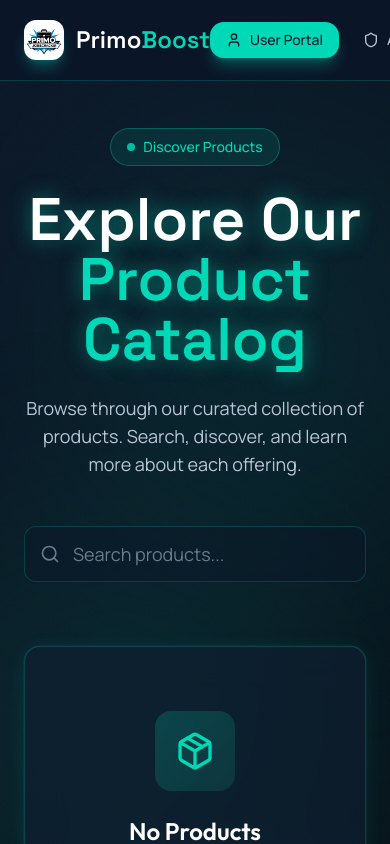
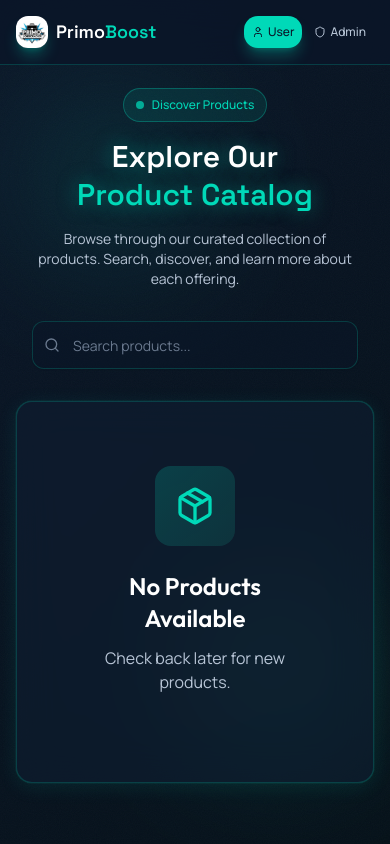
Before and after one commit to qshal/primotools, a React (Vite) app: page / in a window 390 px wide. Shown: the top 844 px of the page. Built offline with nearby package versions, Linux system fonts and the light colour scheme.

Commit message:
Fix mobile UI responsiveness across all components

```diff
--- a/src/components/AdminLogin.tsx
+++ b/src/components/AdminLogin.tsx
@@ -50,30 +50,30 @@ export const AdminLogin = ({ onAuthenticated }: AdminLoginProps) => {
   };
 
   return (
-    <div className="min-h-screen flex items-center justify-center relative overflow-hidden">
+    <div className="min-h-screen flex items-center justify-center relative overflow-hidden px-4">
       {/* Background decorative elements */}
-      <div className="absolute top-40 left-20 w-96 h-96 bg-[#00d9b8]/10 rounded-full blur-[120px] pointer-events-none" />
-      <div className="absolute bottom-40 right-20 w-96 h-96 bg-[#1affce]/10 rounded-full blur-[120px] pointer-events-none" />
+      <div className="absolute top-20 sm:top-40 left-4 sm:left-20 w-48 sm:w-96 h-48 sm:h-96 bg-[#00d9b8]/10 rounded-full blur-[60px] sm:blur-[120px] pointer-events-none" />
+      <div className="absolute bottom-20 sm:bottom-40 right-4 sm:right-20 w-48 sm:w-96 h-48 sm:h-96 bg-[#1affce]/10 rounded-full blur-[60px] sm:blur-[120px] pointer-events-none" />
 
       <motion.div
         initial={{ opacity: 0, y: 20 }}
         animate={{ opacity: 1, y: 0 }}
-        className="w-full max-w-md px-6 relative z-10"
+        className="w-full max-w-md relative z-10"
       >
         <Card className="glass-card border-[#00d9b8]/30">
-          <CardHeader className="text-center">
-            <div className="w-16 h-16 rounded-full bg-gradient-to-br from-[#00d9b8] to-[#1affce] flex items-center justify-center mx-auto mb-4 shadow-lg shadow-[#00d9b8]/30">
-              <Lock className="w-8 h-8 text-[#0a1628]" />
+          <CardHeader className="text-center px-4 sm:px-6 py-6">
+            <div className="w-12 sm:w-16 h-12 sm:h-16 rounded-full bg-gradient-to-br from-[#00d9b8] to-[#1affce] flex items-center justify-center mx-auto mb-4 shadow-lg shadow-[#00d9b8]/30">
+              <Lock className="w-6 sm:w-8 h-6 sm:h-8 text-[#0a1628]" />
             </div>
-            <CardTitle className="text-2xl font-display font-bold text-white text-glow">
+            <CardTitle className="text-xl sm:text-2xl font-display font-bold text-white text-glow">
               Admin Access
             </CardTitle>
-            <CardDescription className="text-[#b8c5d6]">
+            <CardDescription className="text-[#b8c5d6] text-sm sm:text-base">
               Enter the passcode to access the admin dashboard
             </CardDescription>
           </CardHeader>
 
-          <CardContent>
+          <CardContent className="px-4 sm:px-6 pb-6">
             <form onSubmit={handleSubmit} className="space-y-4">
               <div>
                 <Input
@@ -82,7 +82,7 @@ export const AdminLogin = ({ onAuthenticated }: AdminLoginProps) => {
                   placeholder="Enter passcode"
                   value={passcode}
                   onChange={(e) => setPasscode(e.target.value)}
-                  className="bg-[#0a1628]/50 border-[#00d9b8]/20 text-white placeholder:text-[#6b7a8f] focus:border-[#00d9b8] focus:ring-[#00d9b8]/30 focus:glow-teal"
+                  className="bg-[#0a1628]/50 border-[#00d9b8]/20 text-white placeholder:text-[#6b7a8f] focus:border-[#00d9b8] focus:ring-[#00d9b8]/30 focus:glow-teal h-12 sm:h-auto text-base"
                   disabled={isLoading}
                   autoFocus
                 />
@@ -97,12 +97,12 @@ export const AdminLogin = ({ onAuthenticated }: AdminLoginProps) => {
                 )}
               </div>
 
-              <div className="flex gap-3">
+              <div className="flex flex-col sm:flex-row gap-3">
                 <Button
                   type="button"
                   variant="outline"
                   onClick={handleGoBack}
-                  className="flex-1 text-[#b8c5d6] hover:text-white hover:bg-white/5 border-white/10"
+                  className="flex-1 text-[#b8c5d6] hover:text-white hover:bg-white/5 border-white/10 h-12 sm:h-auto"
                   disabled={isLoading}
                 >
                   <ArrowLeft className="w-4 h-4 mr-2" />
@@ -111,7 +111,7 @@ export const AdminLogin = ({ onAuthenticated }: AdminLoginProps) => {
 
                 <Button
                   type="submit"
-                  className="flex-1 bg-[#00d9b8] hover:bg-[#00c4a6] text-[#0a1628] font-semibold shadow-lg shadow-[#00d9b8]/30 hover:shadow-[#00d9b8]/50"
+                  className="flex-1 bg-[#00d9b8] hover:bg-[#00c4a6] text-[#0a1628] font-semibold shadow-lg shadow-[#00d9b8]/30 hover:shadow-[#00d9b8]/50 h-12 sm:h-auto"
                   disabled={isLoading || !passcode.trim()}
                 >
                   {isLoading ? 'Verifying...' : 'Access Dashboard'}
--- a/src/components/Navigation.tsx
+++ b/src/components/Navigation.tsx
@@ -8,48 +8,52 @@ export const Navigation = () => {
 
   return (
     <nav className="fixed top-0 left-0 right-0 z-50 bg-[#0a1628]/80 backdrop-blur-xl border-b border-[#00d9b8]/20">
-      <div className="max-w-[1400px] mx-auto px-6 lg:px-16">
-        <div className="flex items-center justify-between h-20">
+      <div className="max-w-[1400px] mx-auto px-4 sm:px-6 lg:px-16">
+        <div className="flex items-center justify-between h-16 sm:h-20">
           {/* Logo */}
-          <Link to="/" className="flex items-center gap-3 group">
-            <div className="w-10 h-10 rounded-xl overflow-hidden shadow-lg shadow-[#00d9b8]/30 group-hover:shadow-[#00d9b8]/50 transition-all">
+          <Link to="/" className="flex items-center gap-2 sm:gap-3 group">
+            <div className="w-8 h-8 sm:w-10 sm:h-10 rounded-xl overflow-hidden shadow-lg shadow-[#00d9b8]/30 group-hover:shadow-[#00d9b8]/50 transition-all">
               <img
                 src="/primoboost-logo.jpg"
                 alt="PrimoBoost Logo"
                 className="w-full h-full object-cover"
               />
             </div>
-            <span className="text-2xl font-display font-bold text-white">
+            <span className="text-lg sm:text-2xl font-display font-bold text-white">
               Primo<span className="text-[#00d9b8]">Boost</span>
             </span>
           </Link>
 
           {/* Navigation Links */}
-          <div className="flex items-center gap-2">
+          <div className="flex items-center gap-1 sm:gap-2">
             <Link to="/">
               <Button
                 variant={!isAdmin ? "default" : "ghost"}
-                className={`gap-2 ${
+                size="sm"
+                className={`gap-1 sm:gap-2 text-xs sm:text-sm px-2 sm:px-4 ${
                   !isAdmin
                     ? 'bg-[#00d9b8] hover:bg-[#00c4a6] text-[#0a1628] shadow-lg shadow-[#00d9b8]/30'
                     : 'text-[#b8c5d6] hover:text-white hover:bg-white/5'
                 }`}
               >
-                <User className="w-4 h-4" />
-                User Portal
+                <User className="w-3 h-3 sm:w-4 sm:h-4" />
+                <span className="hidden sm:inline">User Portal</span>
+                <span className="sm:hidden">User</span>
               </Button>
             </Link>
             <Link to="/admin">
               <Button
                 variant={isAdmin ? "default" : "ghost"}
-                className={`gap-2 ${
+                size="sm"
+                className={`gap-1 sm:gap-2 text-xs sm:text-sm px-2 sm:px-4 ${
                   isAdmin
                     ? 'bg-[#00d9b8] hover:bg-[#00c4a6] text-[#0a1628] shadow-lg shadow-[#00d9b8]/30'
                     : 'text-[#b8c5d6] hover:text-white hover:bg-white/5'
                 }`}
               >
-                <Shield className="w-4 h-4" />
-                Admin Dashboard
+                <Shield className="w-3 h-3 sm:w-4 sm:h-4" />
+                <span className="hidden sm:inline">Admin Dashboard</span>
+                <span className="sm:hidden">Admin</span>
               </Button>
             </Link>
           </div>
--- a/src/pages/AdminDashboard.tsx
+++ b/src/pages/AdminDashboard.tsx
@@ -86,30 +86,30 @@ export const AdminDashboard = () => {
   };
 
   return (
-    <div className="min-h-screen pt-20 relative overflow-hidden">
+    <div className="min-h-screen pt-16 sm:pt-20 relative overflow-hidden">
       {/* Background decorative elements */}
-      <div className="absolute top-40 right-20 w-96 h-96 bg-[#00d9b8]/10 rounded-full blur-[120px] pointer-events-none" />
-      <div className="absolute bottom-40 left-20 w-96 h-96 bg-[#1affce]/10 rounded-full blur-[120px] pointer-events-none" />
+      <div className="absolute top-20 sm:top-40 right-4 sm:right-20 w-48 sm:w-96 h-48 sm:h-96 bg-[#00d9b8]/10 rounded-full blur-[60px] sm:blur-[120px] pointer-events-none" />
+      <div className="absolute bottom-20 sm:bottom-40 left-4 sm:left-20 w-48 sm:w-96 h-48 sm:h-96 bg-[#1affce]/10 rounded-full blur-[60px] sm:blur-[120px] pointer-events-none" />
 
-      <div className="max-w-[1400px] mx-auto px-6 lg:px-16 py-12 relative z-10">
+      <div className="max-w-[1400px] mx-auto px-4 sm:px-6 lg:px-16 py-6 sm:py-12 relative z-10">
         {/* Header */}
         <motion.div
           initial={{ opacity: 0, y: 20 }}
           animate={{ opacity: 1, y: 0 }}
-          className="mb-12"
+          className="mb-8 sm:mb-12"
         >
-          <div className="flex items-center gap-3 mb-4">
-            <div className="w-12 h-12 rounded-xl bg-gradient-to-br from-[#00d9b8] to-[#1affce] flex items-center justify-center shadow-lg shadow-[#00d9b8]/30">
-              <Package className="w-6 h-6 text-[#0a1628]" />
+          <div className="flex items-center gap-2 sm:gap-3 mb-3 sm:mb-4">
+            <div className="w-8 sm:w-12 h-8 sm:h-12 rounded-xl bg-gradient-to-br from-[#00d9b8] to-[#1affce] flex items-center justify-center shadow-lg shadow-[#00d9b8]/30">
+              <Package className="w-4 sm:w-6 h-4 sm:h-6 text-[#0a1628]" />
             </div>
-            <h1 className="text-5xl font-display font-extrabold text-white text-glow">
+            <h1 className="text-2xl sm:text-3xl lg:text-4xl xl:text-5xl font-display font-extrabold text-white text-glow">
               Admin Dashboard
             </h1>
           </div>
-          <p className="text-[#b8c5d6] text-lg max-w-2xl">
+          <p className="text-[#b8c5d6] text-sm sm:text-base lg:text-lg max-w-2xl">
             Manage your product catalog. Add new products, edit existing ones, or remove outdated items.
           </p>
-          <p className="text-[#6b7a8f] text-sm mt-2">
+          <p className="text-[#6b7a8f] text-xs sm:text-sm mt-2">
             Products: {products.length}/{maxProducts} {!canAddMore && '(Maximum reached)'}
           </p>
         </motion.div>
@@ -119,16 +119,18 @@ export const AdminDashboard = () => {
           initial={{ opacity: 0, y: 20 }}
           animate={{ opacity: 1, y: 0 }}
           transition={{ delay: 0.1 }}
-          className="mb-8"
+          className="mb-6 sm:mb-8"
         >
           <Button
             onClick={() => setIsFormOpen(true)}
             disabled={!canAddMore}
-            className="bg-[#00d9b8] hover:bg-[#00c4a6] text-[#0a1628] font-semibold shadow-lg shadow-[#00d9b8]/30 hover:shadow-[#00d9b8]/50 transition-all gap-2 disabled:opacity-50 disabled:cursor-not-allowed"
+            className="bg-[#00d9b8] hover:bg-[#00c4a6] text-[#0a1628] font-semibold shadow-lg shadow-[#00d9b8]/30 hover:shadow-[#00d9b8]/50 transition-all gap-2 disabled:opacity-50 disabled:cursor-not-allowed w-full sm:w-auto"
             size="lg"
           >
-            <Plus className="w-5 h-5" />
-            {canAddMore ? 'Add New Product' : `Maximum ${maxProducts} Products`}
+            <Plus className="w-4 sm:w-5 h-4 sm:h-5" />
+            <span className="text-sm sm:text-base">
+              {canAddMore ? 'Add New Product' : `Maximum ${maxProducts} Products`}
+            </span>
           </Button>
         </motion.div>
 
@@ -140,7 +142,7 @@ export const AdminDashboard = () => {
             description="Get started by adding your first product to the catalog. Click the button above to begin."
           />
         ) : (
-          <div className="grid grid-cols-1 md:grid-cols-2 lg:grid-cols-3 gap-6">
+          <div className="grid grid-cols-1 sm:grid-cols-2 lg:grid-cols-3 gap-4 sm:gap-6">
             {products.map((product, index) => (
               <motion.div
                 key={product.id}
@@ -199,9 +201,9 @@ export const AdminDashboard = () => {
           animate={{ scale: 1 }}
           transition={{ delay: 0.5, type: 'spring' }}
           onClick={() => setIsFormOpen(true)}
-          className="fixed bottom-8 right-8 w-16 h-16 rounded-full bg-gradient-to-br from-[#00d9b8] to-[#1affce] shadow-2xl shadow-[#00d9b8]/40 flex items-center justify-center lg:hidden hover:scale-110 transition-transform z-50"
+          className="fixed bottom-4 sm:bottom-8 right-4 sm:right-8 w-14 sm:w-16 h-14 sm:h-16 rounded-full bg-gradient-to-br from-[#00d9b8] to-[#1affce] shadow-2xl shadow-[#00d9b8]/40 flex items-center justify-center sm:hidden hover:scale-110 transition-transform z-50"
         >
-          <Plus className="w-8 h-8 text-[#0a1628]" />
+          <Plus className="w-6 sm:w-8 h-6 sm:h-8 text-[#0a1628]" />
         </motion.button>
       )}
     </div>
--- a/src/pages/UserPortal.tsx
+++ b/src/pages/UserPortal.tsx
@@ -22,30 +22,30 @@ export const UserPortal = () => {
   }, [products, searchQuery]);
 
   return (
-    <div className="min-h-screen pt-20 relative overflow-hidden">
+    <div className="min-h-screen pt-16 sm:pt-20 relative overflow-hidden">
       {/* Background decorative elements */}
-      <div className="absolute top-40 left-20 w-96 h-96 bg-[#00d9b8]/10 rounded-full blur-[120px] pointer-events-none" />
-      <div className="absolute bottom-40 right-20 w-96 h-96 bg-[#1affce]/10 rounded-full blur-[120px] pointer-events-none" />
+      <div className="absolute top-20 sm:top-40 left-4 sm:left-20 w-48 sm:w-96 h-48 sm:h-96 bg-[#00d9b8]/10 rounded-full blur-[60px] sm:blur-[120px] pointer-events-none" />
+      <div className="absolute bottom-20 sm:bottom-40 right-4 sm:right-20 w-48 sm:w-96 h-48 sm:h-96 bg-[#1affce]/10 rounded-full blur-[60px] sm:blur-[120px] pointer-events-none" />
 
-      <div className="max-w-[1400px] mx-auto px-6 lg:px-16 py-12 relative z-10">
+      <div className="max-w-[1400px] mx-auto px-4 sm:px-6 lg:px-16 py-6 sm:py-12 relative z-10">
         {/* Hero Section */}
         <motion.div
           initial={{ opacity: 0, y: 20 }}
           animate={{ opacity: 1, y: 0 }}
-          className="text-center mb-12"
+          className="text-center mb-8 sm:mb-12"
         >
-          <div className="inline-flex items-center gap-2 px-4 py-2 rounded-full bg-[#00d9b8]/10 border border-[#00d9b8]/30 mb-6">
+          <div className="inline-flex items-center gap-2 px-3 sm:px-4 py-2 rounded-full bg-[#00d9b8]/10 border border-[#00d9b8]/30 mb-4 sm:mb-6">
             <div className="w-2 h-2 rounded-full bg-[#00d9b8] animate-pulse" />
-            <span className="text-[#00d9b8] text-sm font-medium">Discover Products</span>
+            <span className="text-[#00d9b8] text-xs sm:text-sm font-medium">Discover Products</span>
           </div>
 
-          <h1 className="text-6xl lg:text-7xl font-display font-extrabold text-white mb-6 text-glow">
+          <h1 className="text-3xl sm:text-5xl lg:text-6xl xl:text-7xl font-display font-extrabold text-white mb-4 sm:mb-6 text-glow leading-tight">
             Explore Our
             <br />
             <span className="text-[#00d9b8]">Product Catalog</span>
           </h1>
 
-          <p className="text-[#b8c5d6] text-lg max-w-2xl mx-auto mb-8">
+          <p className="text-[#b8c5d6] text-sm sm:text-base lg:text-lg max-w-2xl mx-auto mb-6 sm:mb-8 px-4">
             Browse through our curated collection of products. Search, discover, and learn more about each offering.
           </p>
         </motion.div>
@@ -55,23 +55,23 @@ export const UserPortal = () => {
           initial={{ opacity: 0, y: 20 }}
           animate={{ opacity: 1, y: 0 }}
           transition={{ delay: 0.1 }}
-          className="max-w-2xl mx-auto mb-16"
+          className="max-w-2xl mx-auto mb-8 sm:mb-16 px-4"
         >
           <div className="relative">
-            <Search className="absolute left-4 top-1/2 -translate-y-1/2 w-5 h-5 text-[#6b7a8f]" />
+            <Search className="absolute left-3 sm:left-4 top-1/2 -translate-y-1/2 w-4 sm:w-5 h-4 sm:h-5 text-[#6b7a8f]" />
             <Input
               type="text"
               placeholder="Search products..."
               value={searchQuery}
               onChange={(e) => setSearchQuery(e.target.value)}
-              className="pl-12 pr-4 h-14 bg-[#0a1628]/50 border-[#00d9b8]/20 text-white placeholder:text-[#6b7a8f] focus:border-[#00d9b8] focus:ring-[#00d9b8]/30 focus:glow-teal rounded-xl text-lg"
+              className="pl-10 sm:pl-12 pr-3 sm:pr-4 h-12 sm:h-14 bg-[#0a1628]/50 border-[#00d9b8]/20 text-white placeholder:text-[#6b7a8f] focus:border-[#00d9b8] focus:ring-[#00d9b8]/30 focus:glow-teal rounded-xl text-sm sm:text-lg"
             />
           </div>
           {searchQuery && (
             <motion.p
               initial={{ opacity: 0 }}
               animate={{ opacity: 1 }}
-              className="text-[#b8c5d6] text-sm mt-3 text-center"
+              className="text-[#b8c5d6] text-xs sm:text-sm mt-3 text-center"
             >
               Found {filteredProducts.length} {filteredProducts.length === 1 ? 'product' : 'products'}
             </motion.p>
@@ -90,7 +90,7 @@ export const UserPortal = () => {
             }
           />
         ) : (
-          <div className="grid grid-cols-1 md:grid-cols-2 lg:grid-cols-3 gap-8">
+          <div className="grid grid-cols-1 sm:grid-cols-2 lg:grid-cols-3 gap-4 sm:gap-6 lg:gap-8 px-4">
             {filteredProducts.map((product, index) => (
               <motion.div
                 key={product.id}
```
